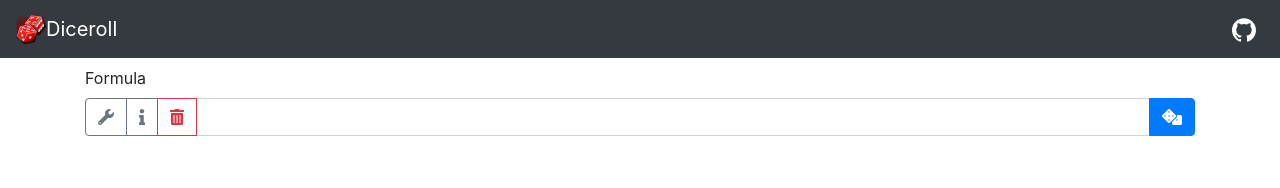
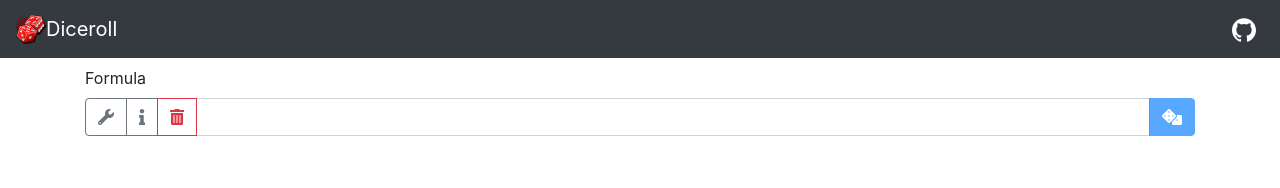
Before and after one commit to aaaantoine/diceroll, a React (Create React App) app: page / in a window 1280 px wide. Shown: the top 188 px of the page. Built offline with nearby package versions, Linux system fonts and the light colour scheme.

Commit message:
Prevent roll if formula is empty.

```diff
--- a/src/InputBar.js
+++ b/src/InputBar.js
@@ -3,6 +3,8 @@ import Help from './Help.js';
 import InputToolbox from './InputToolbox.js';
 import { FontAwesomeIcon } from '@fortawesome/react-fontawesome';
 import { faDice, faInfo, faTrashAlt, faWrench } from '@fortawesome/free-solid-svg-icons';
+
+const formulaIsRollable = formula => formula && formula.trim() !== "";
 
 export default class InputBar extends React.Component {
     constructor(props) {
@@ -66,6 +68,7 @@ export default class InputBar extends React.Component {
                         <div class="input-group-append">
                             <button class="btn btn-primary" type="submit"
                                 title="Roll"
+                                disabled={!formulaIsRollable(this.props.formula)}
                                 onClick={this.handleRollClick}>
                                     <FontAwesomeIcon icon={faDice} />
                             </button>
@@ -92,7 +95,7 @@ export default class InputBar extends React.Component {
         this.props.onRollRequest(value);
     handleRollClick = () => this.handleRollRequest();
     handleFormulaKeyUp = (event) => {
-        if (event.keyCode === 13) {
+        if (event.keyCode === 13 && formulaIsRollable(this.props.formula)) {
             this.props.onRollRequest();
         }
     };
```
